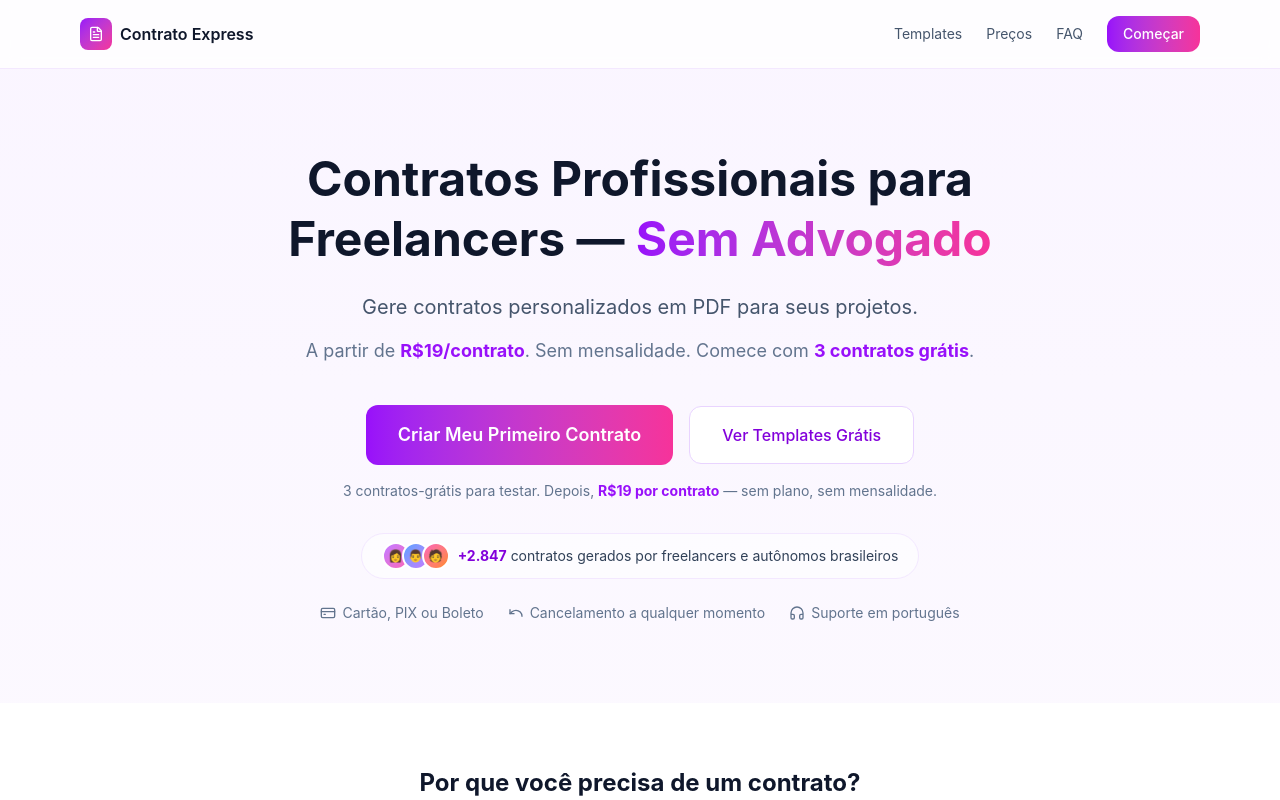
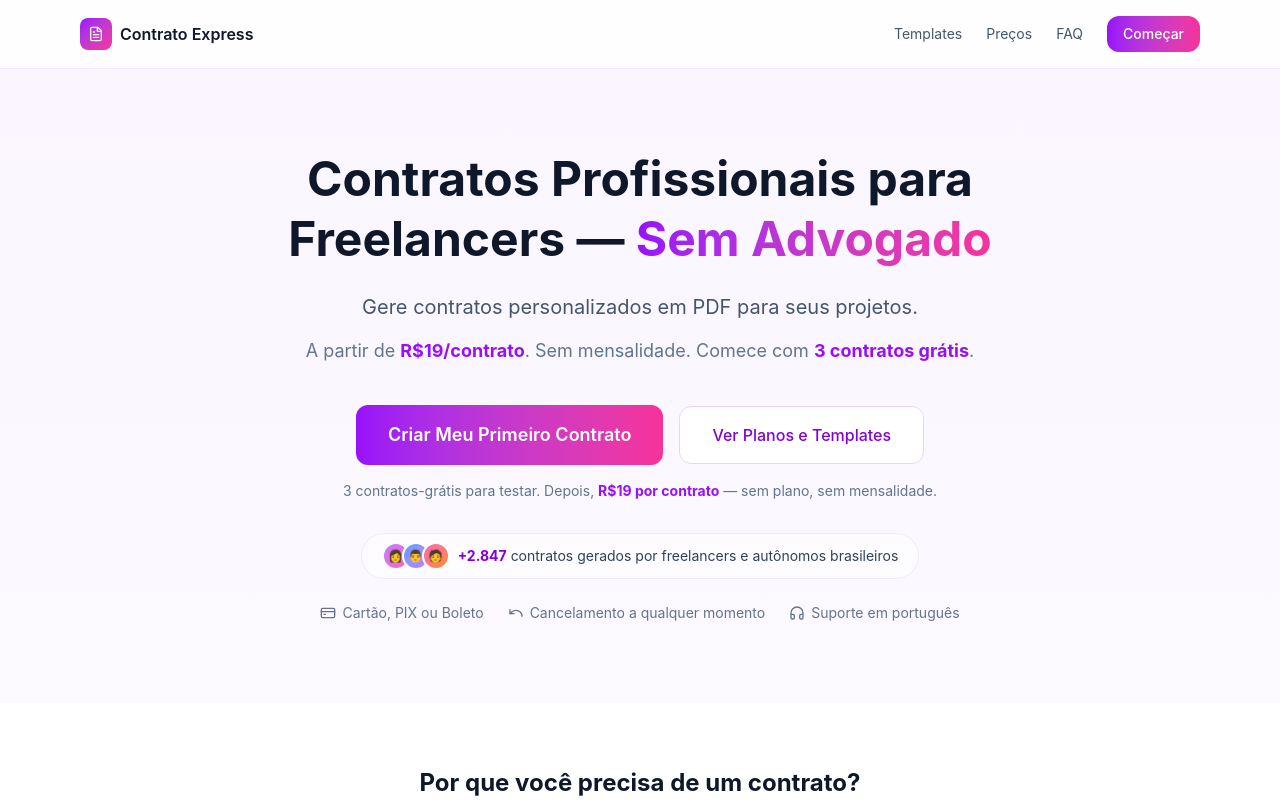
Before and after one commit to alternative-down/contrato-express, a Next.js app: page / in a window 1280 px wide. Shown: the top 800 px of the page. Built offline with nearby package versions, Linux system fonts and the light colour scheme.

Commit message:
fix: align secondary CTA label with primary tone
- 'Ver Templates Grátis' → 'Ver Planos e Templates' (2 instances)

```diff
--- a/src/app/page.tsx
+++ b/src/app/page.tsx
@@ -43,7 +43,7 @@ export default function LandingPage() {
               Criar Meu Primeiro Contrato
             </a>
             <a href="#pricing" className="px-8 py-4 rounded-xl bg-white border border-purple-200 text-purple-700 font-medium hover:bg-purple-50 transition-colors">
-              Ver Templates Grátis
+              Ver Planos e Templates
             </a>
           </div>
           <p className="mt-4 text-sm text-slate-500">3 contratos-grátis para testar. Depois, <strong className="text-purple-600">R$19 por contrato</strong> — sem plano, sem mensalidade.</p>
@@ -335,7 +335,7 @@ export default function LandingPage() {
             Gere seu primeiro contrato profissional em minutos.
           </p>
           <a href="/create" className="inline-block px-10 py-4 rounded-xl bg-gradient-to-r from-purple-600 to-pink-500 text-white font-semibold text-lg hover:shadow-xl hover:shadow-purple-500/25 transition-all">
-            Ver Templates Grátis
+            Ver Planos e Templates
           </a>
         </div>
       </section>
```
